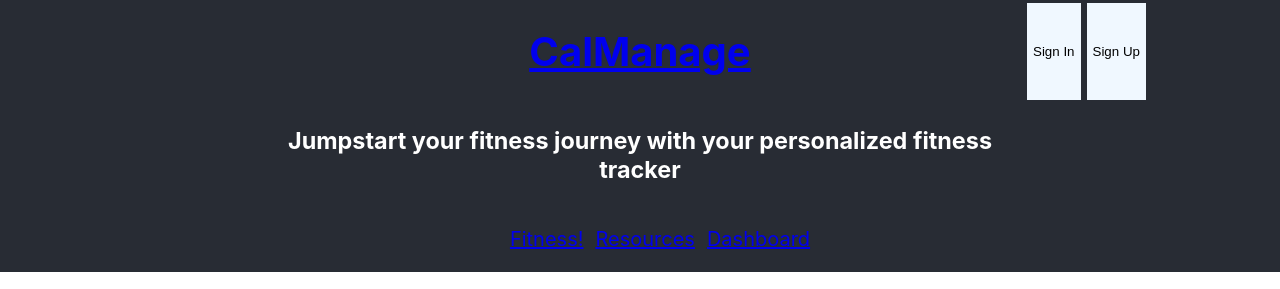
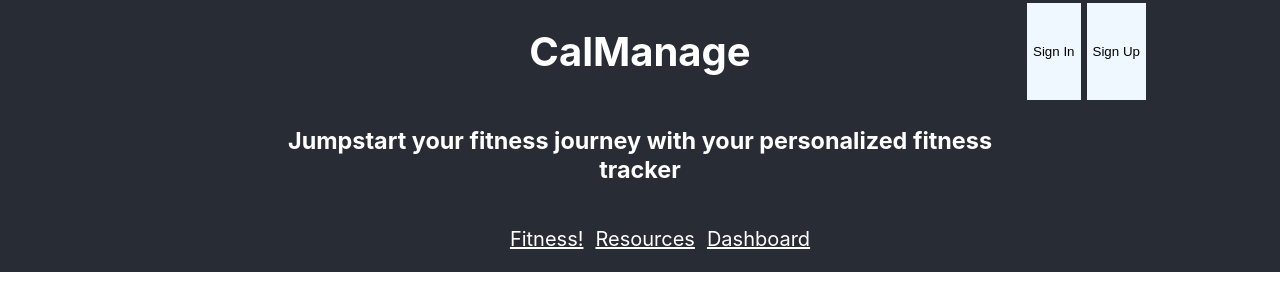
Before and after one commit to howardlee93/calManage, a React app in the folder frontend/: page / in a window 1280 px wide. Shown: the top 289 px of the page. Built offline with nearby package versions, Linux system fonts and the light colour scheme; grey boxes are pictures that could not be loaded.

Commit message:
doing some styling fixes

```diff
--- a/frontend/src/assets/styles/App.css
+++ b/frontend/src/assets/styles/App.css
@@ -19,6 +19,11 @@
 
 }
 
+#header-link{
+  text-decoration: none;
+  color: inherit;
+}
+
  .App-header, h1{
   grid-column-start: 3;
   grid-column-end: 3;
@@ -37,7 +42,6 @@
   margin: 3px;
   background-color: aliceblue;
   border: none;
-
 
 }
 
@@ -61,4 +65,5 @@
 .nav-links{
   padding: 3px;
   margin: 3px;
+  color: inherit;
 }
--- a/frontend/src/components/App.js
+++ b/frontend/src/components/App.js
@@ -13,7 +13,7 @@ function App() {
     <div className="App">
       <header className="App-header">
 
-        <h1><Link to='/'>CalManage</Link></h1>
+        <h1><Link to='/' id="header-link">CalManage</Link></h1>
         <h3> Jumpstart your fitness journey with your personalized fitness tracker</h3>
         <aside className='session-section'>
           <button className="session-links">Sign In</button>
```
Also changed, not shown: frontend/src/reducers/root_reducer.js (+6 -1 lines).
